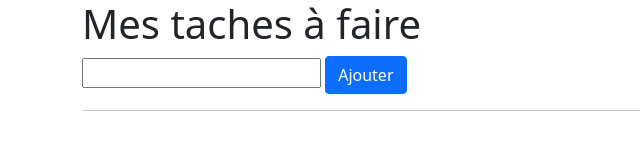
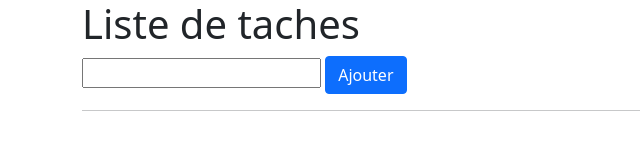
Before and after one commit to ZenSide/JavascriptHesip, a plain HTML site: page exo4/index.html in a window 1280 px wide. Shown: the whole page, without its empty margins (0-640 px from the left). Drawn offline with nearby package versions, Linux system fonts and the light colour scheme.

Commit message:
Update exo 4

```diff
--- a/exo4/index.html
+++ b/exo4/index.html
@@ -15,7 +15,7 @@
 <body>
 
 <div class="container">
-    <h1>Mes taches à faire</h1>
+    <h1>Liste de taches</h1>
 
     <form id="add-form">
         <input name="taskName">
```
